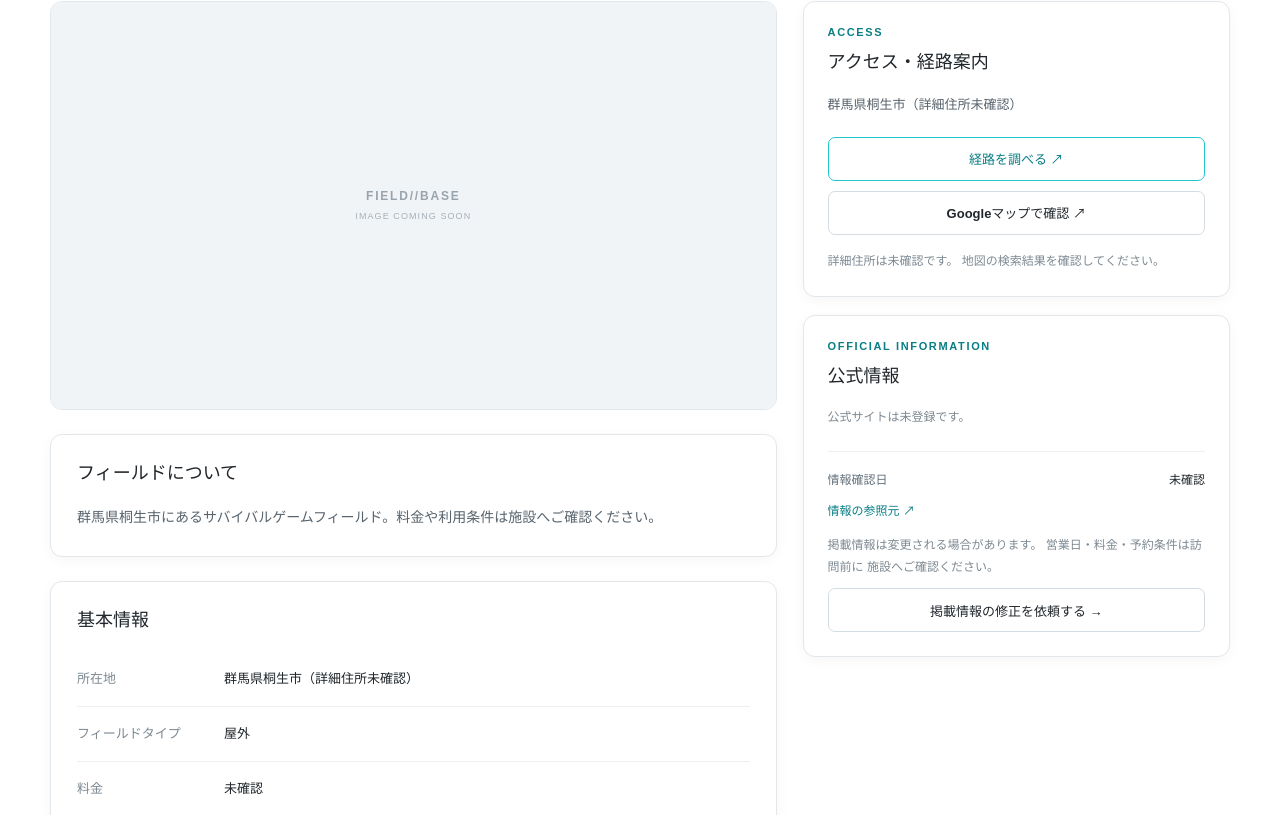
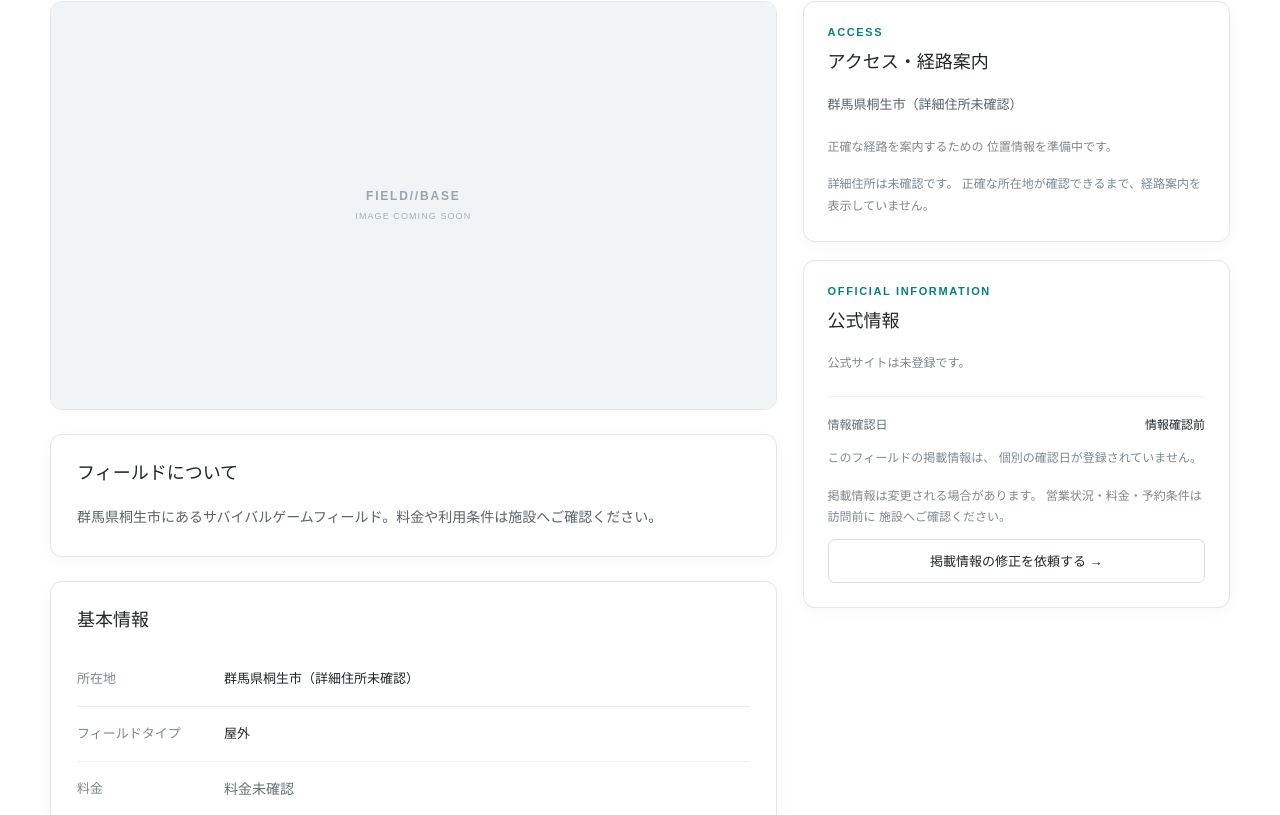
Before and after one commit to boueimann-ctrl/FIELD-BASE, a React (Vite) app in the folder frontend/: page /fields/akagi357 in a window 1280 px wide. Shown: the part 325-1140 px from the top of the page. Built offline with nearby package versions, Linux system fonts and the light colour scheme.

Commit message:
Improve field detail information reliability

```diff
--- a/frontend/src/pages/FieldDetailPage.tsx
+++ b/frontend/src/pages/FieldDetailPage.tsx
@@ -1,3 +1,4 @@
+
 import { Link, useParams } from 'react-router-dom'
 
 import { fields } from '../data/fields'
@@ -20,6 +21,22 @@ const allFields = attachFieldLocations(
   attachFieldVerification(fields)
 )
 
+const DIRECTORY_SOURCE =
+  'https://sightin.jp/field/map/?area=kanto'
+
+function isValidWebUrl(value: string): boolean {
+  try {
+    const url = new URL(value)
+
+    return (
+      url.protocol === 'https:' ||
+      url.protocol === 'http:'
+    )
+  } catch {
+    return false
+  }
+}
+
 function FieldDetailPage() {
   const { id } = useParams<{ id: string }>()
 
@@ -41,14 +58,37 @@ function FieldDetailPage() {
     )
   }
 
-  const hasWebsite = /^https?:\/\//i.test(field.website)
+  const hasWebsite = isValidWebUrl(field.website)
 
   const hasDetailedAddress =
     field.address.trim() !== '' &&
-    !field.address.includes('詳細住所未確認')
+    !field.address.includes('未確認')
+
+  const hasCoordinates =
+    typeof field.latitude === 'number' &&
+    typeof field.longitude === 'number' &&
+    Number.isFinite(field.latitude) &&
+    Number.isFinite(field.longitude) &&
+    Math.abs(field.latitude) <= 90 &&
+    Math.abs(field.longitude) <= 180
+
+  const canShowDirections =
+    hasDetailedAddress || hasCoordinates
+
+  const hasVerificationDate =
+    typeof field.verifiedAt === 'string' &&
+    /^\d{4}-\d{2}-\d{2}$/.test(field.verifiedAt)
+
+  const hasSourceUrl =
+    isValidWebUrl(field.sourceUrl) &&
+    field.sourceUrl !== DIRECTORY_SOURCE
 
   const correctionUrl =
     `/contact?type=correction&field=${encodeURIComponent(field.name)}`
+
+  const addressLabel = hasDetailedAddress
+    ? field.address
+    : `${field.prefecture}${field.city}（詳細住所未確認）`
 
   return (
     <div className="field_detail_page">
@@ -104,19 +144,31 @@ function FieldDetailPage() {
               <dl className="field_detail_info">
                 <div>
                   <dt>所在地</dt>
-                  <dd>{field.address}</dd>
+                  <dd>{addressLabel}</dd>
                 </div>
 
                 <div>
                   <dt>フィールドタイプ</dt>
-                  <dd>{field.indoor ? '屋内' : '屋外'}</dd>
+                  <dd>
+                    {field.indoor ? '屋内' : '屋外'}
+                  </dd>
                 </div>
 
                 <div>
                   <dt>料金</dt>
-                  <dd>
+                  <dd
+                    style={
+                      field.price === null
+                        ? {
+                            fontSize: '14px',
+                            fontWeight: 600,
+                            color: '#64717b',
+                          }
+                        : undefined
+                    }
+                  >
                     {field.price === null
-                      ? '未確認'
+                      ? '料金未確認'
                       : `¥${field.price.toLocaleString()}〜`}
                   </dd>
                 </div>
@@ -157,9 +209,11 @@ function FieldDetailPage() {
               <h2>アクセス・経路案内</h2>
 
               <p className="field_detail_address">
-                {field.address}
+                {addressLabel}
               </p>
 
+              {canShowDirections ? (
+                <>
                   <a
                     href={getGoogleMapsDirectionsUrl(field)}
                     target="_blank"
@@ -177,11 +231,20 @@ function FieldDetailPage() {
                   >
                     Googleマップで確認 ↗
                   </a>
+                </>
+              ) : (
+                <p className="field_detail_muted">
+                  正確な経路を案内するための
+                  位置情報を準備中です。
+                </p>
+              )}
 
               {!hasDetailedAddress && (
                 <p className="field_detail_notice">
                   詳細住所は未確認です。
-                  地図の検索結果を確認してください。
+                  {hasCoordinates
+                    ? ' 地図上の位置は参考情報です。訪問前に施設の所在地をご確認ください。'
+                    : ' 正確な所在地が確認できるまで、経路案内を表示していません。'}
                 </p>
               )}
             </section>
@@ -210,12 +273,15 @@ function FieldDetailPage() {
 
               <div className="field_detail_verification">
                 <span>情報確認日</span>
+
                 <strong>
-                  {field.verifiedAt ?? '未確認'}
+                  {hasVerificationDate
+                    ? field.verifiedAt
+                    : '情報確認前'}
                 </strong>
               </div>
 
-              {field.sourceUrl && (
+              {hasSourceUrl && (
                 <a
                   href={field.sourceUrl}
                   target="_blank"
@@ -226,9 +292,16 @@ function FieldDetailPage() {
                 </a>
               )}
 
+              {!hasVerificationDate && (
+                <p className="field_detail_notice">
+                  このフィールドの掲載情報は、
+                  個別の確認日が登録されていません。
+                </p>
+              )}
+
               <p className="field_detail_notice">
                 掲載情報は変更される場合があります。
-                営業日・料金・予約条件は訪問前に
+                営業状況・料金・予約条件は訪問前に
                 施設へご確認ください。
               </p>
 
@@ -243,6 +316,7 @@ function FieldDetailPage() {
         </div>
       </main>
 
+      {canShowDirections && (
         <div className="field_detail_mobile_action">
           <a
             href={getGoogleMapsDirectionsUrl(field)}
@@ -252,6 +326,7 @@ function FieldDetailPage() {
             経路案内を開く ↗
           </a>
         </div>
+      )}
     </div>
   )
 }
```
Lines whose indentation alone changed are shown as unchanged.
